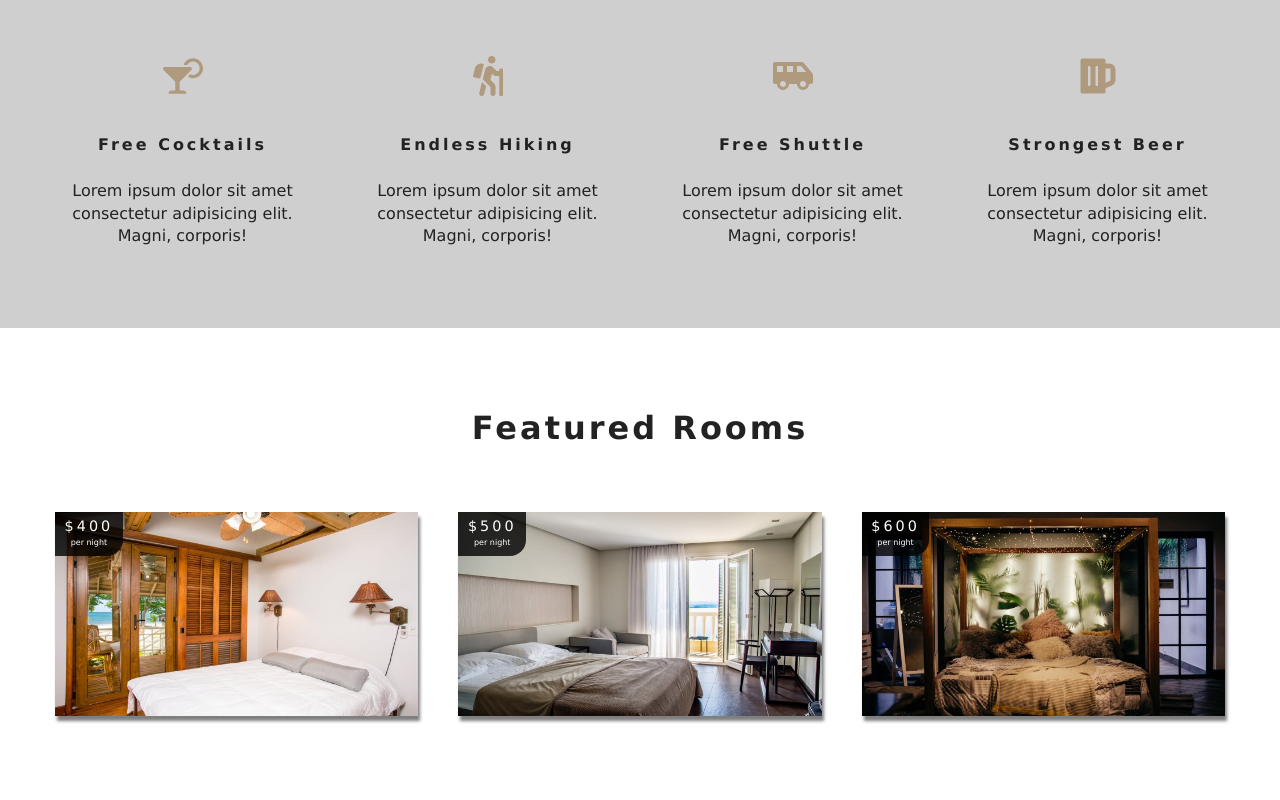
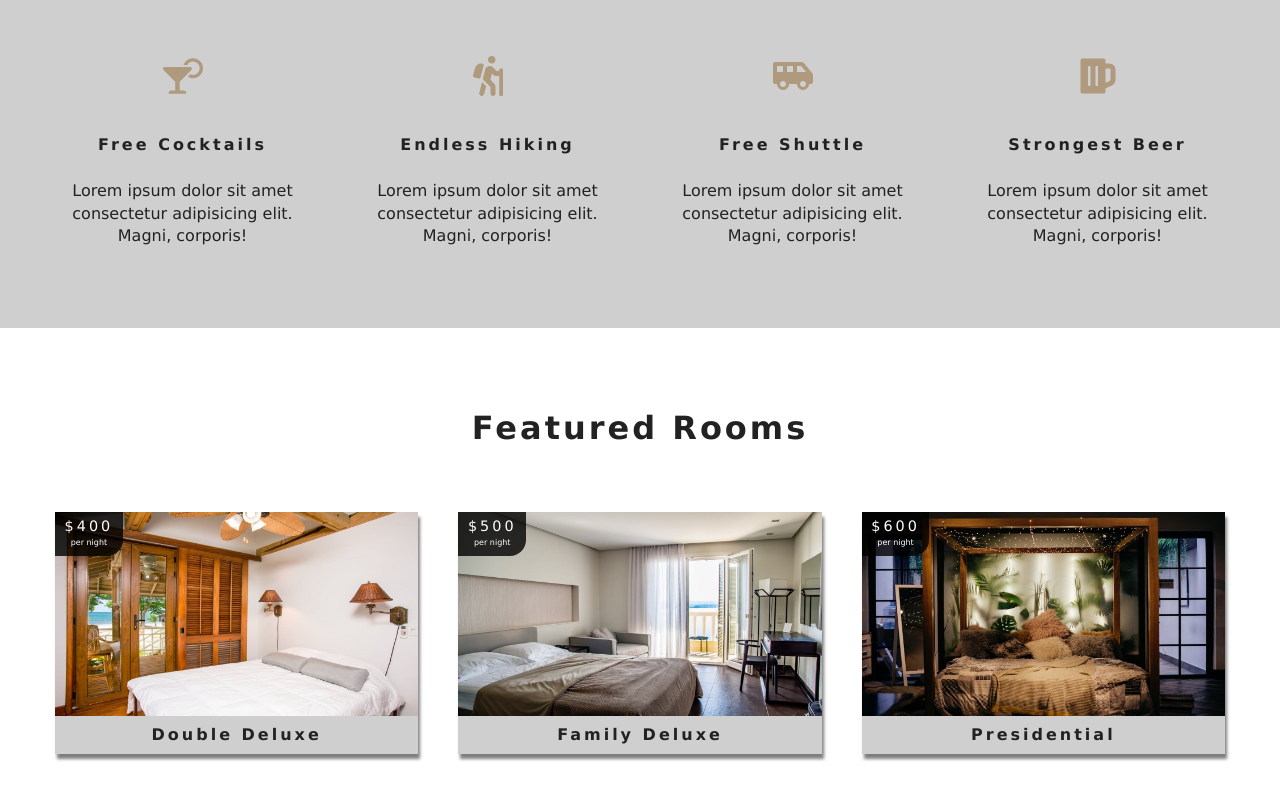
Before and after one commit to Sepp1324/Hotel-Reservation, a React (Create React App) app in the folder resort/: page / in a window 1280 px wide. Shown: the part 930-1730 px from the top of the page. Built offline with nearby package versions, Linux system fonts and the light colour scheme.

Commit message:
Worked on Room

```diff
--- a/resort/package.json
+++ b/resort/package.json
@@ -6,11 +6,12 @@
     "@testing-library/jest-dom": "^4.2.4",
     "@testing-library/react": "^9.3.2",
     "@testing-library/user-event": "^7.1.2",
+    "netlify": "^4.3.8",
     "react": "^16.13.1",
     "react-dom": "^16.13.1",
     "react-icons": "^3.10.0",
     "react-router-dom": "^5.2.0",
-    "react-scripts": "3.4.1"
+    "react-scripts": "^3.4.1"
   },
   "scripts": {
     "start": "react-scripts start",
--- a/resort/src/components/Room.js
+++ b/resort/src/components/Room.js
@@ -1,6 +1,7 @@
 import React from "react";
 import { Link } from "react-router-dom";
 import default_image from "../images/room-1.jpeg";
+import PropTypes from 'prop-types'
 
 export default function Room({ room }) {
   const { name, slug, images, price } = room;
@@ -19,6 +20,16 @@
             Features
         </Link>
       </div>
+      <p className="room-info">{name}</p>
     </article>
   );
 }
+
+Room.propTypes = {
+  room: PropTypes.shape({
+    name: PropTypes.string.isRequired,
+    slug: PropTypes.string.isRequired,
+    images: PropTypes.arrayOf(PropTypes.string).isRequired,
+    price: PropTypes.number.isRequired
+  })
+}
```
Also changed, not shown: 1 other file (tests, documents, lock files or other folders).
